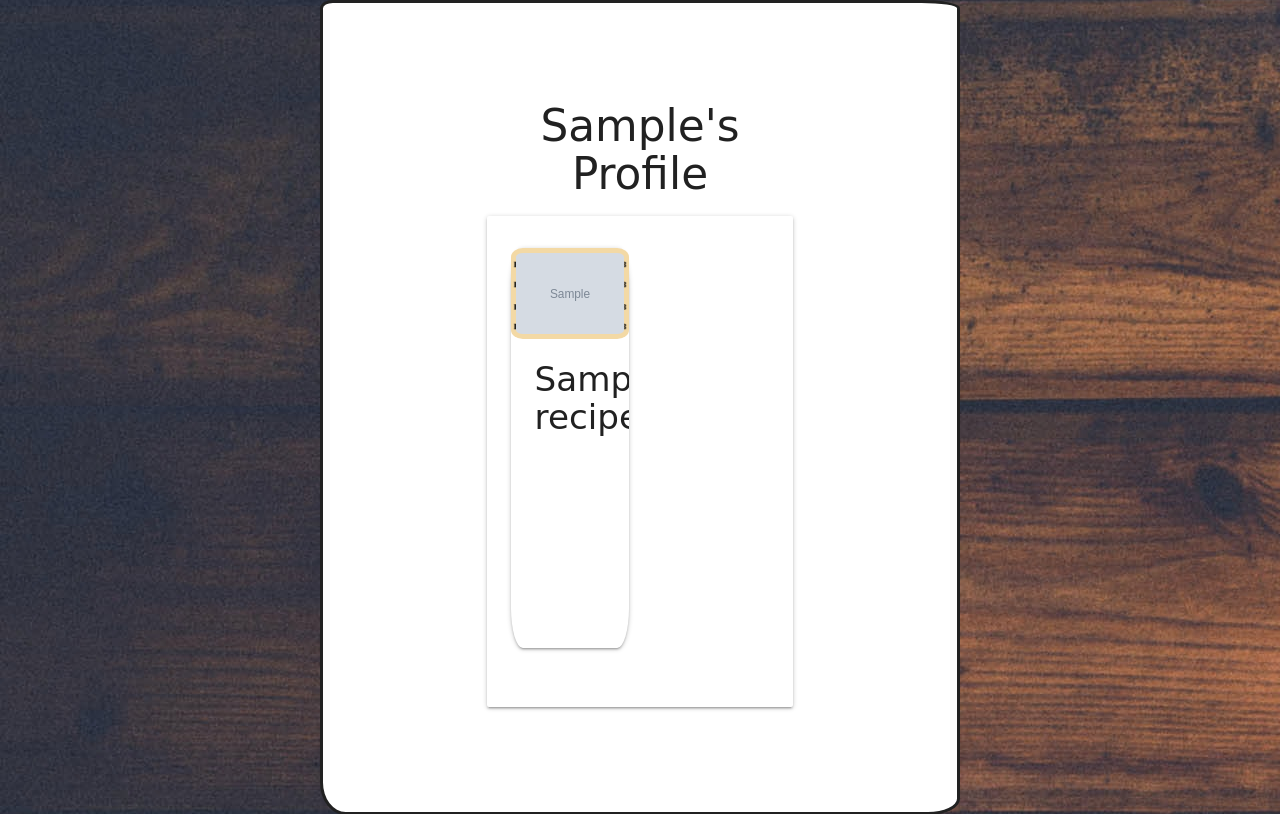
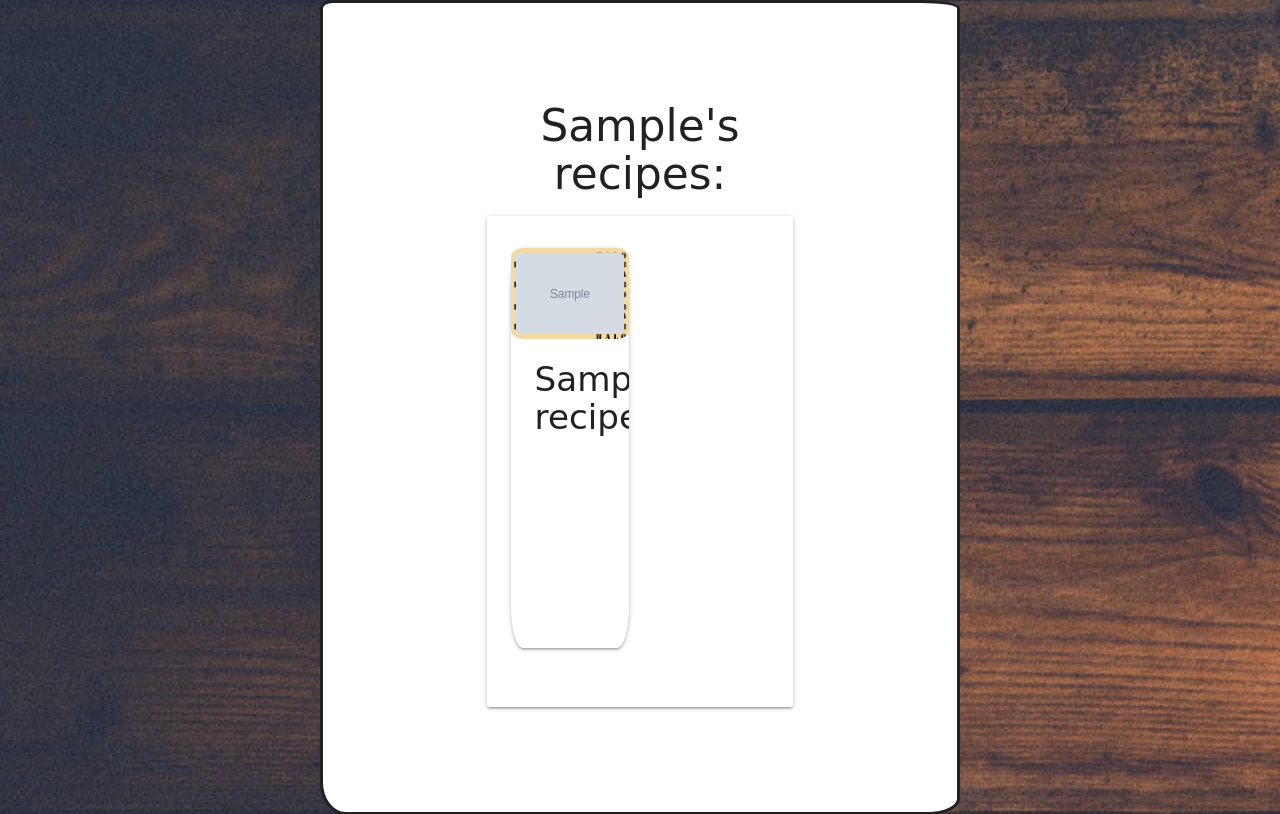
Before and after one commit to James-VT/MS3_Halo_Pizza, a Flask app: page /account/admin in a window 1280 px wide. Shown: the part 90-904 px from the top of the page. Run offline with Flask 2, Linux system fonts and the light colour scheme; the visitor is signed in with stand-in values (Sample User, id 1); grey boxes marked "Sample" are stand-in pictures; a database or web service that is not in the repository returns one stand-in record (values such as "Sample title"); some libraries are stand-ins or nearby versions; some web fonts are replaced.

Commit message:
adds: Adds further styling and creates a text index for searching

```diff
--- a/templates/account.html
+++ b/templates/account.html
@@ -5,7 +5,7 @@
     <div class="row">
         <div class="col s12 m8 offset-m2">
             <h3 class="center-align">
-                {{ username.capitalize() }}'s Profile
+                {{ username.capitalize() }}'s recipes:
             </h3>
             <div class="card-panel">
                 <div class="row">
@@ -25,6 +25,13 @@
                         </div>
                     </div>
                     {% endfor %}
+                    {% if recipes.length == 0 %}
+                    <div class="col s12 m6">
+                        <div class="card medium home-card-style">
+                            <p>It looks like you haven't uploaded any recipes yet. If you'd like to do so, click on "submit a recipe" in the navigation bar above.</p>
+                        </div>
+                    </div>
+                    {% endif %}
                 </div>
             </div>
         </div>
```
Also changed, not shown: README.md, static/images/pizzacardbackground.png, static/images/pizzacardbackground2.png (added).
